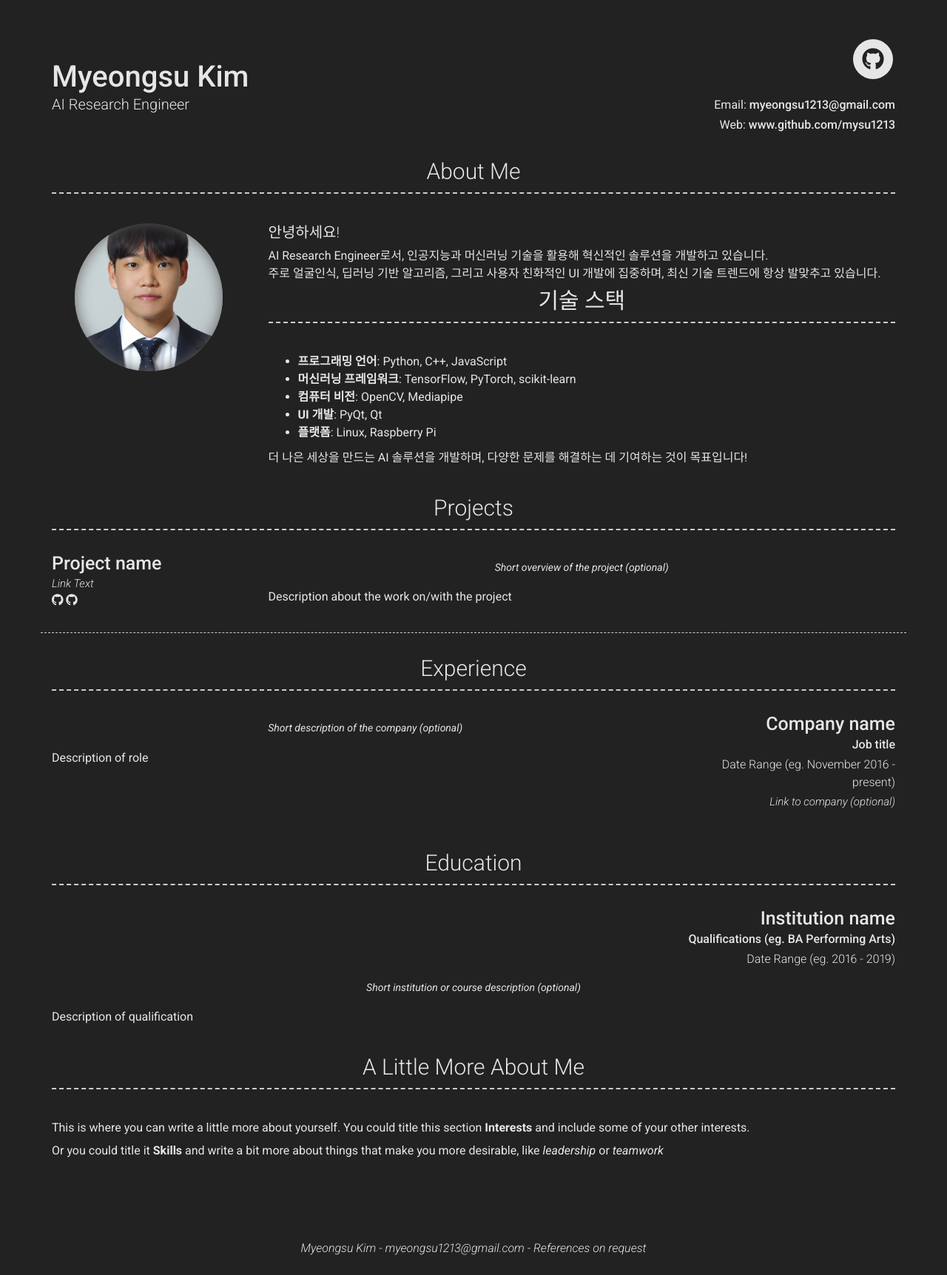
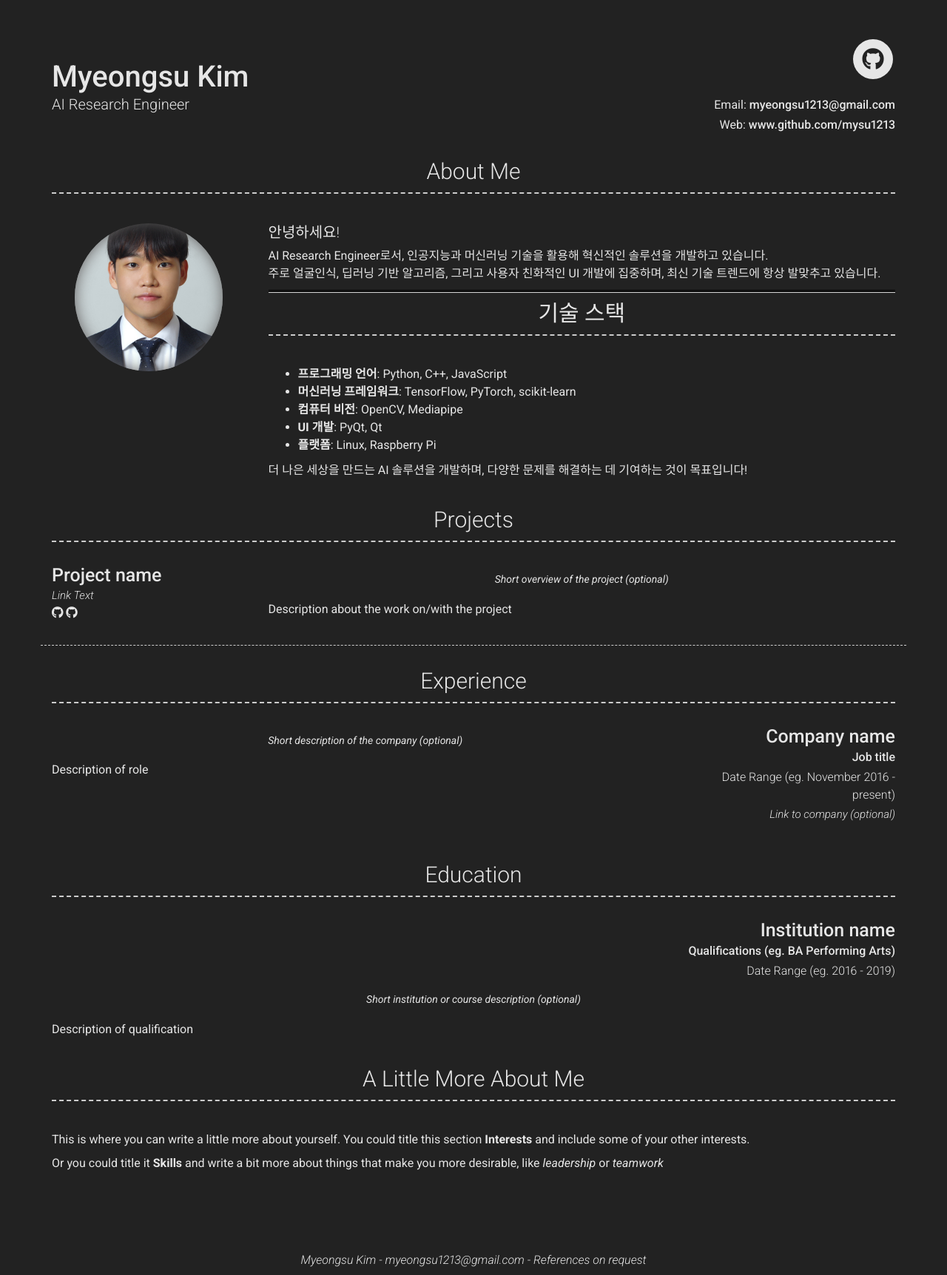
Before and after one commit to mysu1213/mysu1213_resume.github.io, a Jekyll site: the page built from index.md, in a window 1280 px wide. Shown: the whole page at 74% size. Built offline with Jekyll 4.4.1, drawn with Linux system fonts in a browser that asks for light colours; nearby versions of some CDN libraries.

Commit message:
Update _config.yml

```diff
--- a/_config.yml
+++ b/_config.yml
@@ -65,6 +65,8 @@ about_content: |
   ## 안녕하세요!
   AI Research Engineer로서, 인공지능과 머신러닝 기술을 활용해 혁신적인 솔루션을 개발하고 있습니다.
   주로 얼굴인식, 딥러닝 기반 알고리즘, 그리고 사용자 친화적인 UI 개발에 집중하며, 최신 기술 트렌드에 항상 발맞추고 있습니다.
+
+  <hr style="border-top: 3px double #000; margin: 10px 0;">
 
   ### 기술 스택
   - **프로그래밍 언어**: Python, C++, JavaScript
```
